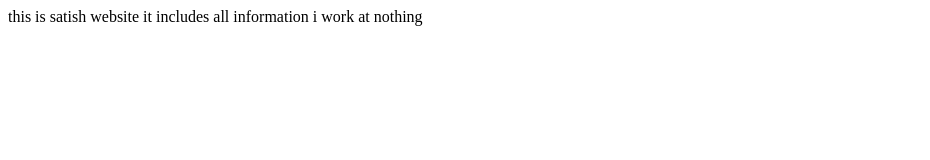
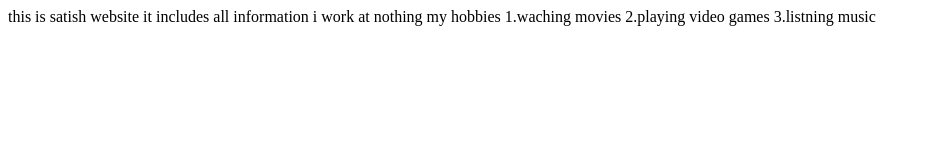
Before and after one commit to satishmaurya1/satish-website, a plain HTML site: page index.html in a window 1280 px wide. Shown: the whole page, without its empty margins (0-930 px from the left). Drawn offline with Linux system fonts and the light colour scheme.

Commit message:
added hobbies
more details about hobbies

```diff
--- a/index.html
+++ b/index.html
@@ -9,5 +9,10 @@
     this is satish website
     it includes all information
     i work at nothing
+
+    my hobbies
+    1.waching movies
+    2.playing video games
+    3.listning music
 </body>
 </html>
```
